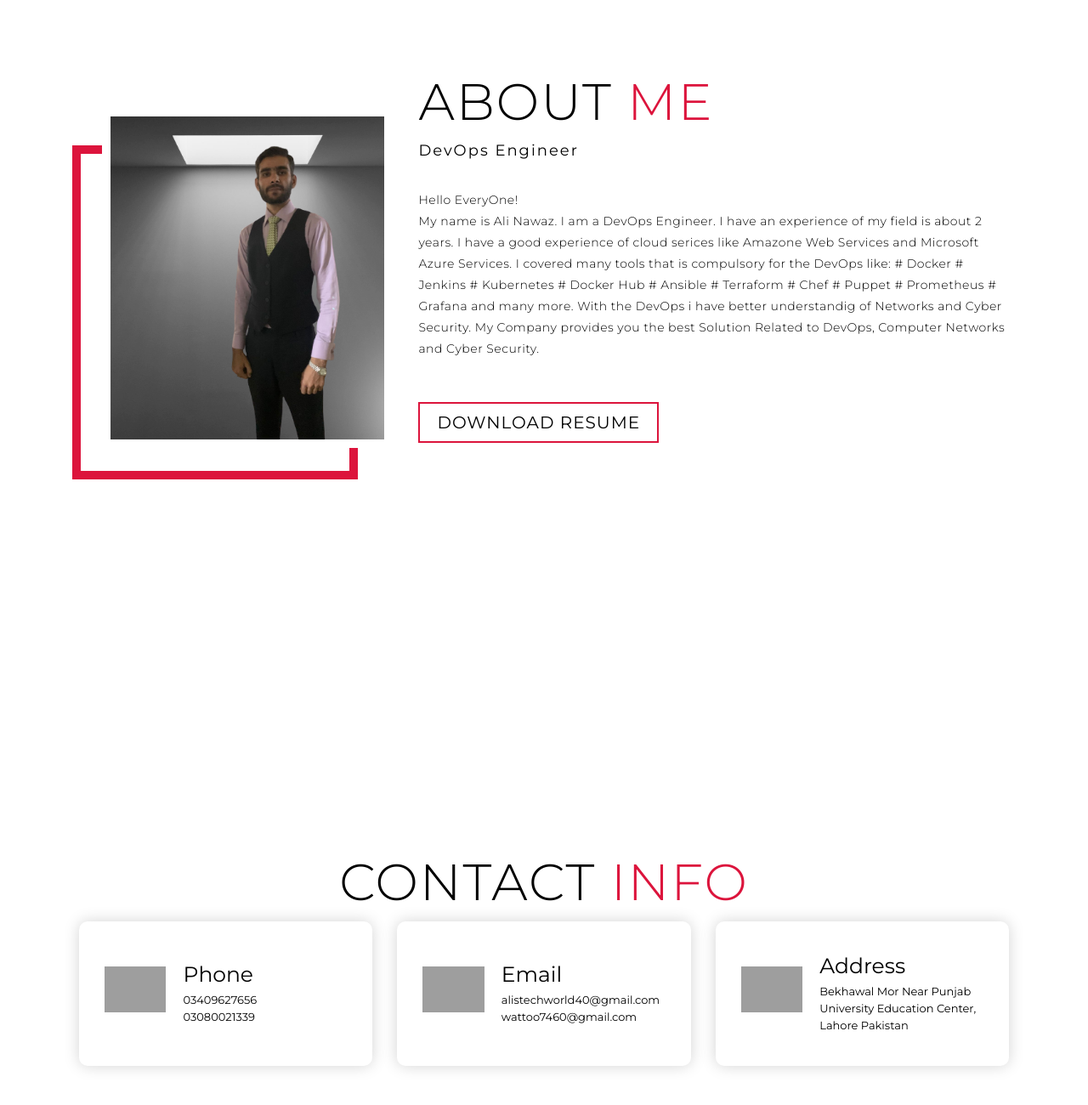
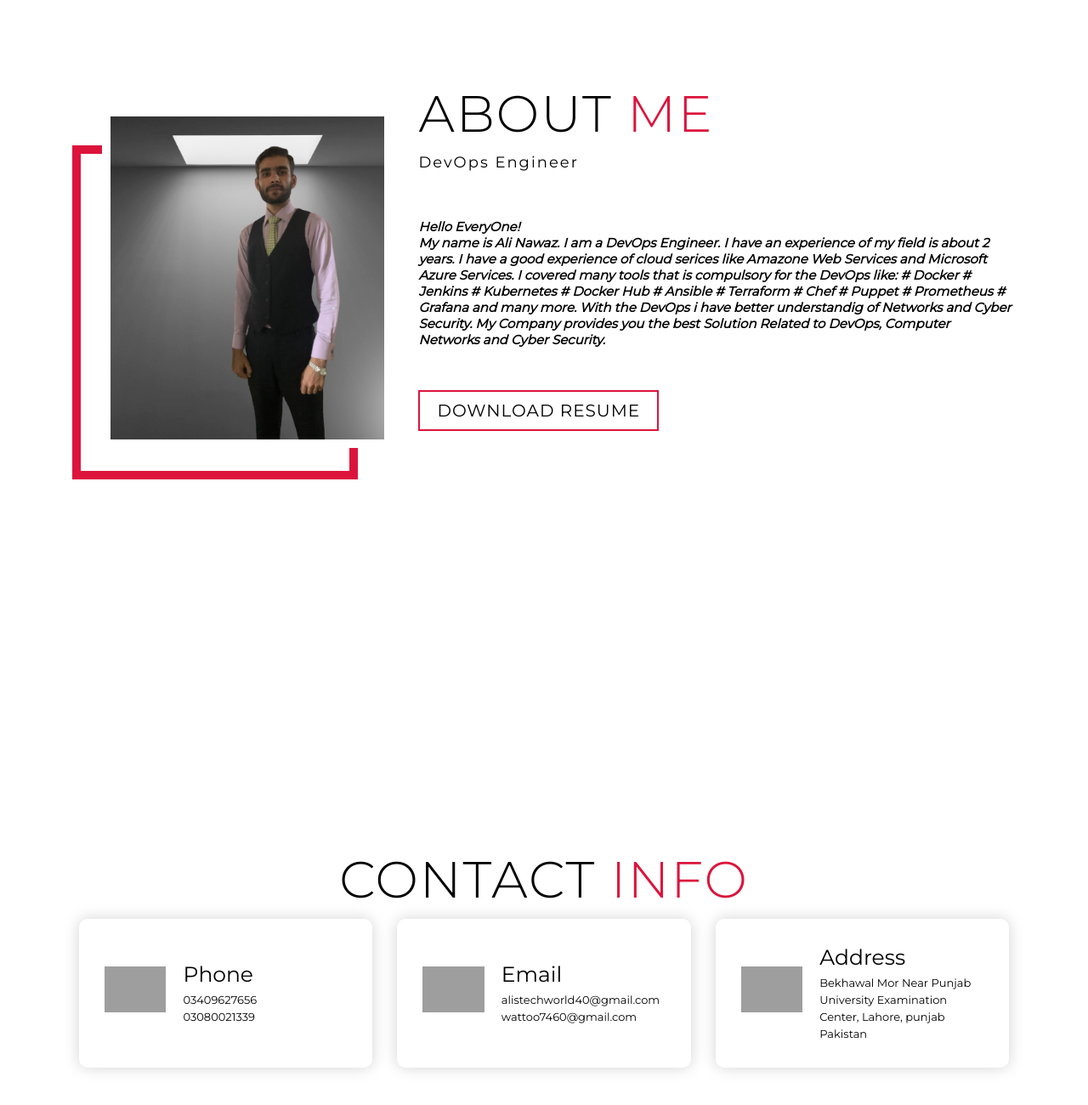
Before and after one commit to Alinawazwattoo74/My-Project-Website, a plain HTML site: page index.html in a window 1280 px wide. Shown: the part 4465-5765 px from the top of the page at 85% size. Drawn offline with Linux system fonts and the light colour scheme; grey boxes are pictures that could not be loaded.

Commit message:
Again Changes

```diff
--- a/index.html
+++ b/index.html
@@ -194,12 +194,12 @@
       <div class="col-right">
         <h1 class="section-title">About <span>me</span></h1>
         <h2>DevOps Engineer</h2>
-        <p><br>Hello EveryOne!</br>
+	<p><br><h1><i>Hello EveryOne!</br>
         My name is Ali Nawaz. I am a DevOps Engineer. I have an experience of my field is about 2 years. I have a good experience of cloud serices like Amazone Web Services
       and Microsoft Azure Services. I covered many tools that is compulsory for the DevOps like: # Docker # Jenkins # Kubernetes # Docker Hub # Ansible # Terraform # Chef
     # Puppet # Prometheus # Grafana and many more. With the DevOps i have better understandig of Networks and Cyber Security.
 
-    My Company provides you the best Solution Related to DevOps, Computer Networks and Cyber Security. </p>
+    My Company provides you the best Solution Related to DevOps, Computer Networks and Cyber Security. </i></h1></p>
         <a href="https://github.com/Alinawazwattoo74/My-Resume.git" class="cta">Download Resume</a>
       </div>
     </div>
@@ -233,7 +233,7 @@
           <div class="icon"><img src="https://img.icons8.com/bubbles/100/000000/map-marker.png" /></div>
           <div class="contact-info">
             <h1>Address</h1>
-            <h2>Bekhawal Mor Near Punjab University Education Center, Lahore Pakistan</h2>
+            <h2>Bekhawal Mor Near Punjab University Examination Center, Lahore, punjab Pakistan</h2>
           </div>
         </div>
       </div>
```
